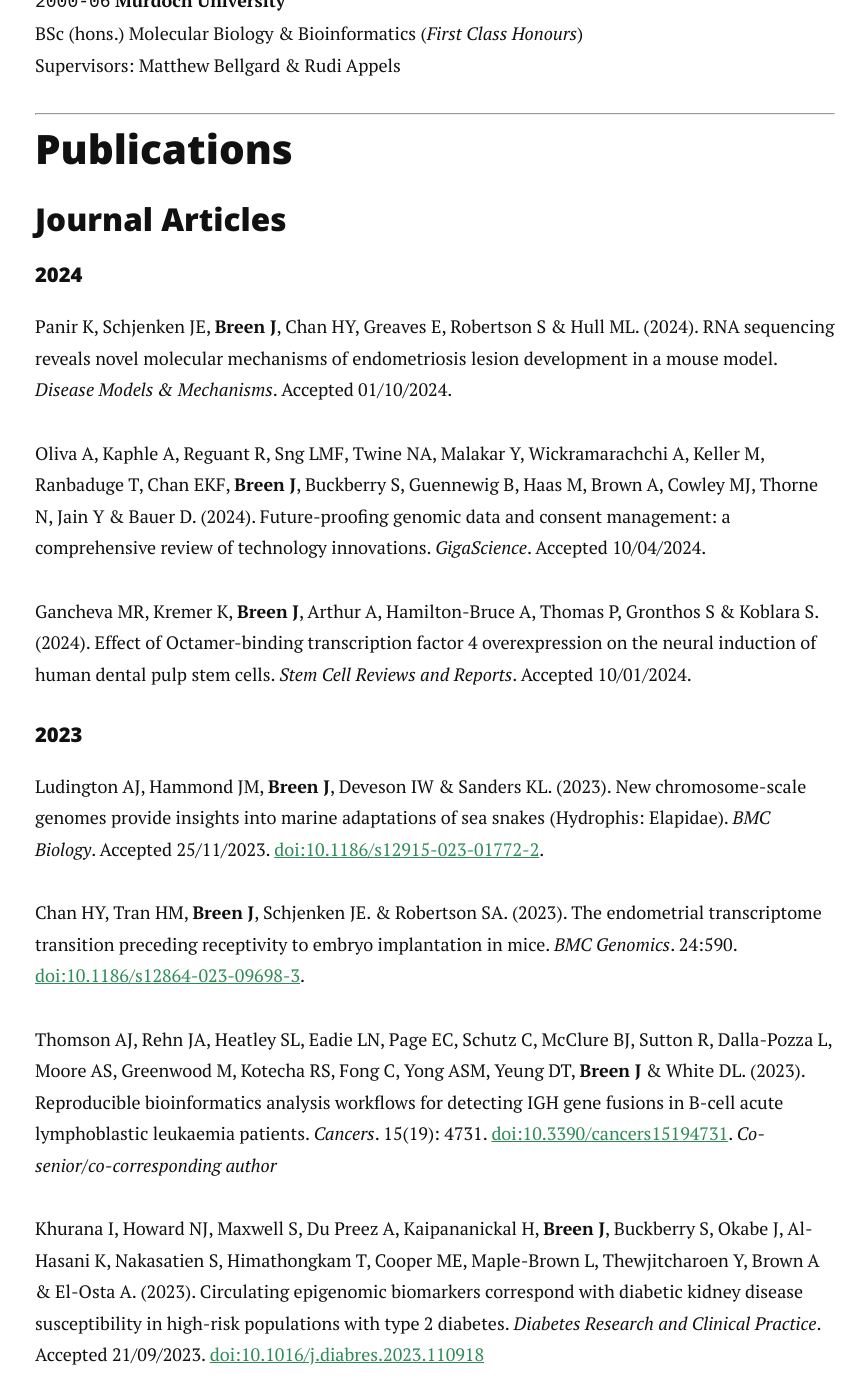
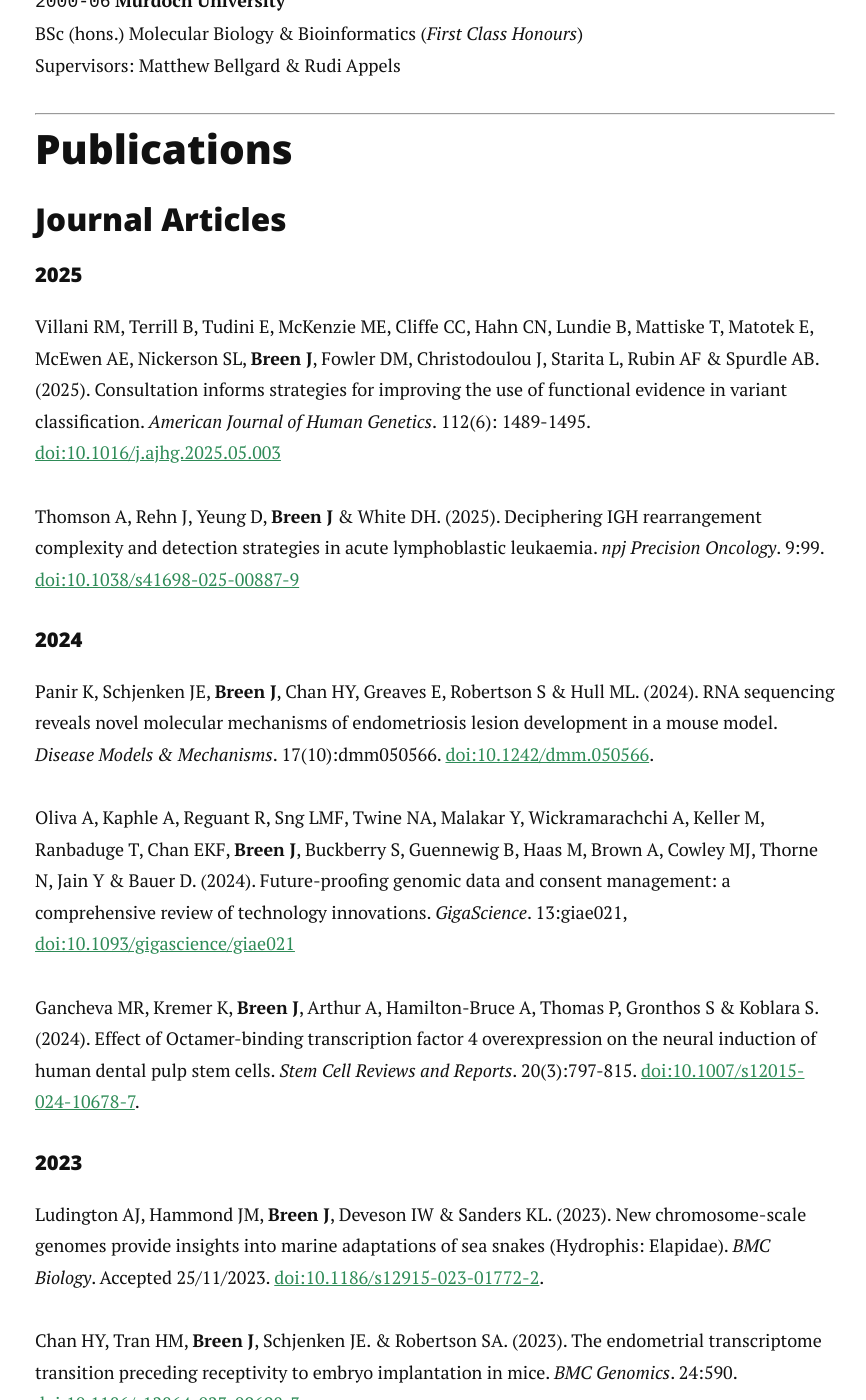
Before and after one commit to jimmybgammyknee/jimmybgammyknee.github.io, a Jekyll site: the page built from cv.md, in a window 1280 px wide and 1400 px high, scrolled down 2350 px. Shown: the whole window, without its empty margins (205-1071 px from the left). Built offline with Jekyll 4.4.1, drawn with Linux system fonts in a browser that asks for light colours; nearby versions of some CDN libraries; some of the changed text lies outside the part shown.

Commit message:
Update cv.md

```diff
--- a/cv.md
+++ b/cv.md
@@ -75,13 +75,19 @@
 
 ### Journal Articles
 
+#### 2025
+
+Villani RM, Terrill B, Tudini E, McKenzie ME, Cliffe CC, Hahn CN, Lundie B, Mattiske T, Matotek E, McEwen AE, Nickerson SL, **Breen J**, Fowler DM, Christodoulou J, Starita L, Rubin AF & Spurdle AB. (2025). Consultation informs strategies for improving the use of functional evidence in variant classification. _American Journal of Human Genetics_. 112(6): 1489-1495. [doi:10.1016/j.ajhg.2025.05.003](https://doi.org/10.1016/j.ajhg.2025.05.003)
+
+Thomson A, Rehn J, Yeung D, **Breen J** & White DH. (2025). Deciphering IGH rearrangement complexity and detection strategies in acute lymphoblastic leukaemia. _npj Precision Oncology_. 9:99. [doi:10.1038/s41698-025-00887-9](https://doi.org/10.1038/s41698-025-00887-9)
+
 #### 2024
 
-Panir K, Schjenken JE, **Breen J**, Chan HY, Greaves E, Robertson S & Hull ML. (2024). RNA sequencing reveals novel molecular mechanisms of endometriosis lesion development in a mouse model. _Disease Models & Mechanisms_. Accepted 01/10/2024.
+Panir K, Schjenken JE, **Breen J**, Chan HY, Greaves E, Robertson S & Hull ML. (2024). RNA sequencing reveals novel molecular mechanisms of endometriosis lesion development in a mouse model. _Disease Models & Mechanisms_. 17(10):dmm050566. [doi:10.1242/dmm.050566](https://doi.org/10.1242/dmm.050566).
 
-Oliva A, Kaphle A, Reguant R, Sng LMF, Twine NA, Malakar Y, Wickramarachchi A, Keller M, Ranbaduge T, Chan EKF, **Breen J**, Buckberry S, Guennewig B, Haas M, Brown A, Cowley MJ, Thorne N, Jain Y & Bauer D. (2024). Future-proofing genomic data and consent management: a comprehensive review of technology innovations. _GigaScience_. Accepted 10/04/2024.
+Oliva A, Kaphle A, Reguant R, Sng LMF, Twine NA, Malakar Y, Wickramarachchi A, Keller M, Ranbaduge T, Chan EKF, **Breen J**, Buckberry S, Guennewig B, Haas M, Brown A, Cowley MJ, Thorne N, Jain Y & Bauer D. (2024). Future-proofing genomic data and consent management: a comprehensive review of technology innovations. _GigaScience_. 13:giae021, [doi:10.1093/gigascience/giae021](https://doi.org/10.1093/gigascience/giae021)
 
-Gancheva MR, Kremer K, **Breen J**, Arthur A, Hamilton-Bruce A, Thomas P, Gronthos S & Koblara S. (2024). Effect of Octamer-binding transcription factor 4 overexpression on the neural induction of human dental pulp stem cells. _Stem Cell Reviews and Reports_. Accepted 10/01/2024.
+Gancheva MR, Kremer K, **Breen J**, Arthur A, Hamilton-Bruce A, Thomas P, Gronthos S & Koblara S. (2024). Effect of Octamer-binding transcription factor 4 overexpression on the neural induction of human dental pulp stem cells. _Stem Cell Reviews and Reports_. 20(3):797-815. [doi:10.1007/s12015-024-10678-7](https://doi.org/10.1007/s12015-024-10678-7).
 
 #### 2023
 
@@ -354,11 +360,15 @@
 
 ## Professional Associations and Committees
 
-* President of the Australian Bioinformatics & Computational Biology Society (ABACBS) - Elected December 2019
-* Member (& Former Secretary) of the <a href="http://www.epicsa.org.au">Epigenetics Consortium of South Australia (EpiCSA)</a>
-* Member of the [BioinfoSummer 2016 Conference Committee](http://amsi.org.au/events/event/bioinfosummer-2016/)
-* Member of the [2017 COMBINE Symposium](https://combine.org.au/symposium-2017/) organisation committee
-* Member of the [Australian and New Zealand Placental Research Association (ANZPRA)](https://www.anzpra.org/)
+- Past-President, Australian Bioinformatics & Computational Biology Society (ABACBS)
+  - Elected National Exec Committee member (2019-), Vice-President (2020), President (2021-2025)
+  - Conference co-convener, ABACBS 2025
+  - Conference committee member, ABACBS 2024
+- Member, Precision Medicine Flagship, Australian Cardiovascular Disease Alliance (ACvA)
+- Member (& Former Secretary), <a href="http://www.epicsa.org.au">Epigenetics Consortium of South Australia (EpiCSA)</a>
+- Member, [BioinfoSummer 2016 Conference Committee](http://amsi.org.au/events/event/bioinfosummer-2016/)
+- Member, [2017 COMBINE Symposium](https://combine.org.au/symposium-2017/) organisation committee
+- Member, [Australian and New Zealand Placental Research Association (ANZPRA)](https://www.anzpra.org/)
 
 ---
 
```
